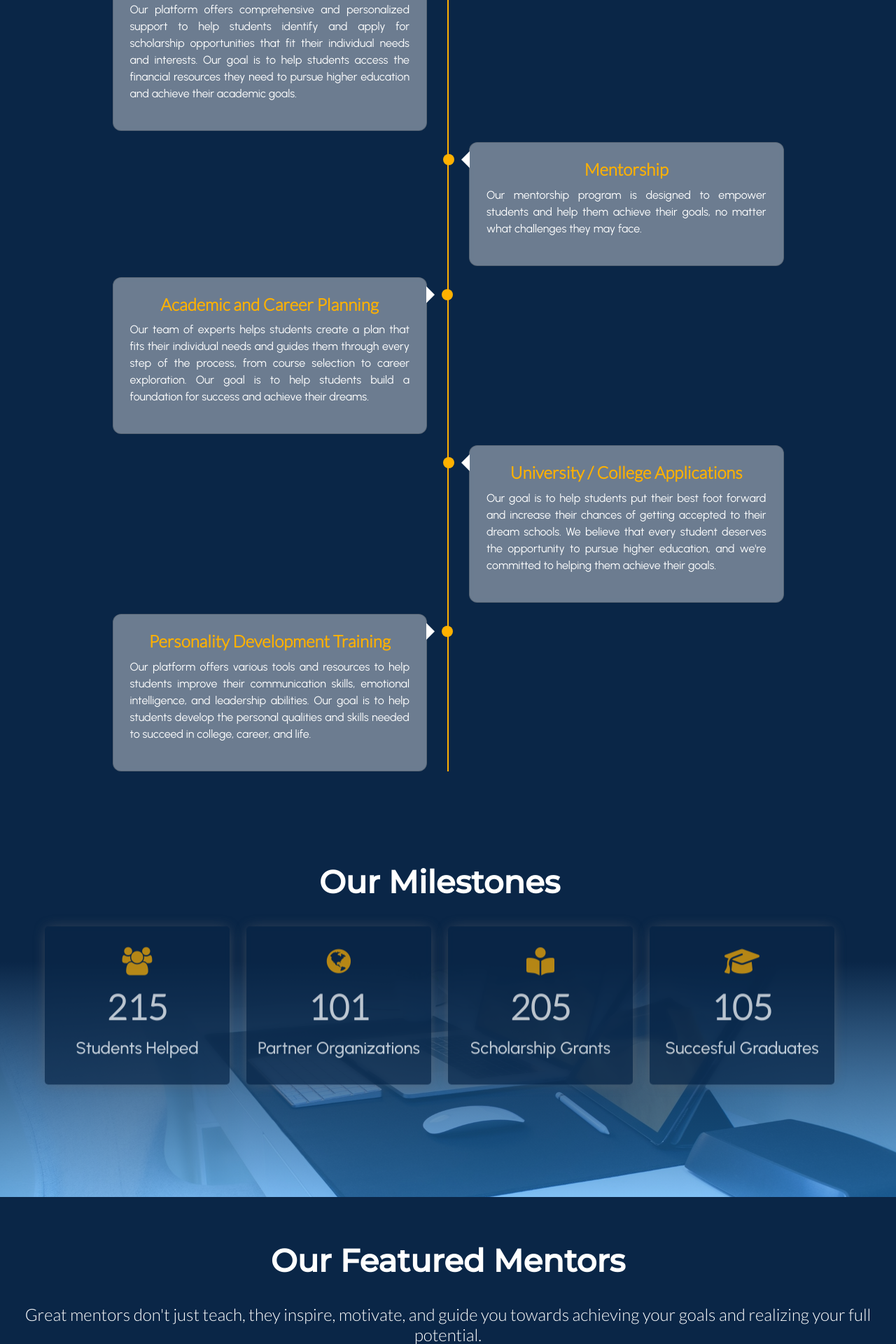
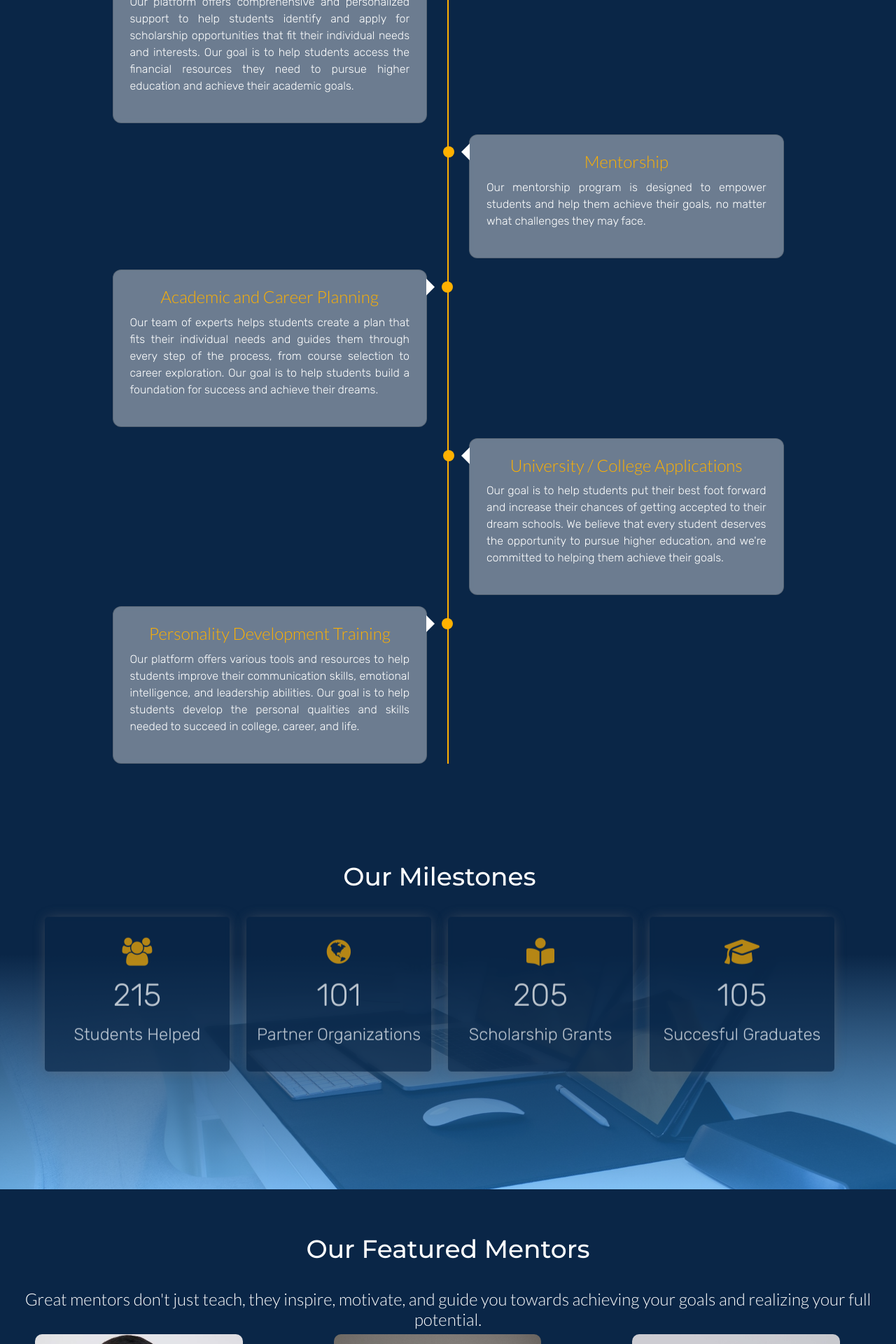
Before and after one commit to uaojayson/ScholarLink, a PHP site: page / in a window 1280 px wide. Shown: the part 1000-2920 px from the top of the page at 70% size. Run offline with PHP 8.4, Linux system fonts and the light colour scheme; some libraries are stand-ins or nearby versions.

Commit message:
modified:   index.css 	modified:   index.html

```diff
--- a/index.css
+++ b/index.css
@@ -45,7 +45,7 @@ body {
 .custom-border {
   border-color: #0a2647;
   color: #0a2647;
-  font-weight: 600;
+  font-weight: 500;
 }
 
 .btn-login,
@@ -121,7 +121,6 @@ body {
   font-family: "Montserrat", sans-serif;
   font-size: 36px;
   color: #fff;
-  font-weight: 700;
   margin-bottom: 24px;
 }
 
@@ -138,7 +137,7 @@ h5 {
   border-radius: 5px;
   border-color: #0a2647;
   color: #0a2647;
-  font-weight: 600;
+  font-weight: 500;
 }
 
 .cta-affiliate,
@@ -147,7 +146,7 @@ h5 {
   border-radius: 5px;
   border-color: var(--secondary);
   margin-left: 2%;
-  font-weight: 600;
+  font-weight: 500;
 }
 
 .gallery-images-box {
@@ -264,8 +263,8 @@ h5 {
 }
 .title {
   font-family: "Montserrat", sans-serif;
-  font-size: 45px;
-  font-weight: 600;
+  font-size: 36px;
+  font-weight: 500;
   margin-bottom: 36px;
   color: var(--light);
   text-align: center;
@@ -279,7 +278,6 @@ h5 {
 .card {
   padding: 24px;
   border-radius: 12px;
-
   color: var(--primary);
   max-width: calc(50% - 30px);
   position: relative;
@@ -308,7 +306,7 @@ h5 {
   font-family: "lato", sans-serif;
   text-align: center;
   font-size: 24px;
-  font-weight: 600;
+  font-weight: 500;
   margin-bottom: 10px;
   color: var(--secondary);
 }
@@ -316,6 +314,8 @@ h5 {
   margin-bottom: 16px;
   color: var(--light);
   text-align: justify;
+  font-size: 16px;
+  font-family: "Rubik";
 }
 .card .time {
   font-size: 14px;
@@ -393,6 +393,7 @@ h5 {
   background-size: cover;
   text-align: center;
   position: relative;
+  font-family: "Rubik";
 }
 #row-milestone {
   width: 90%;
@@ -422,12 +423,12 @@ h5 {
   opacity: 0.7;
 }
 h2 {
-  font-size: 50px;
+  font-size: 45px;
   display: inline-block;
   margin: 15px 0;
   color: var(--light);
-  font-family: "lato", sans-serif;
-  font-weight: 600;
+  font-family: "Rubik";
+  font-weight: 500;
 }
 .counter-box .fa,
 .fa-solid {
@@ -446,8 +447,8 @@ h2 {
   text-align: center;
 }
 .title-mentor {
-  font-size: 45px;
-  font-weight: 600;
+  font-size: 36px;
+  font-weight: 500;
   margin-bottom: 36px;
   color: var(--light);
   text-align: center;
@@ -457,7 +458,6 @@ h2 {
 }
 .subtitle-mentor {
   color: white;
-  font-weight: 300;
   font-family: "lato", sans-serif;
   font-size: 24px;
 }
@@ -505,6 +505,7 @@ img {
   transform: translateY(-450px);
   opacity: 0;
   transition: 0.3s;
+  font-family: "Rubik";
 }
 .card-feature:hover > .content {
   opacity: 1;
@@ -512,6 +513,7 @@ img {
 }
 .content h2 {
   color: #7f9ead;
+  font-family: "lato", sans-serif;
 }
 
 @media only screen and (max-width: 575px) {
@@ -637,9 +639,9 @@ img {
 
 .Success {
   font-family: "Montserrat", sans-serif;
-  font-size: 45px;
+  font-size: 36px;
   color: var(--light);
-  font-weight: 700;
+  font-weight: 500;
   text-align: center;
 }
 .Guide {
@@ -651,7 +653,6 @@ img {
 }
 .Students {
   display: grid;
-
   background-image: linear-gradient(var(--primary) 40%, rgba(33, 150, 243, 0.5)),
     url(assets/success.jpeg);
   background-position: center;
@@ -678,4 +679,5 @@ img {
 }
 .Student-content {
   color: var(--light);
+  font-family: "lato", sans-serif;
 }
--- a/index.html
+++ b/index.html
@@ -185,8 +185,9 @@
               <p
                 style="
                   text-align: justify;
-                  font-weight: 600;
+                  font-weight: 500;
                   margin-bottom: 24px;
+                  font-family: 'Rubik';
                 "
               >
                 We transform students' lives through mentorship and education.
@@ -615,8 +616,9 @@
           style="
             color: white;
             text-align: center;
-            font-weight: 300;
+            font-weight: 500;
             margin-top: 1%;
+            font-family: 'Rubik';
           "
         >
           Unlock Your Future and Achieve More with Our Exceptional Mentors!
```
